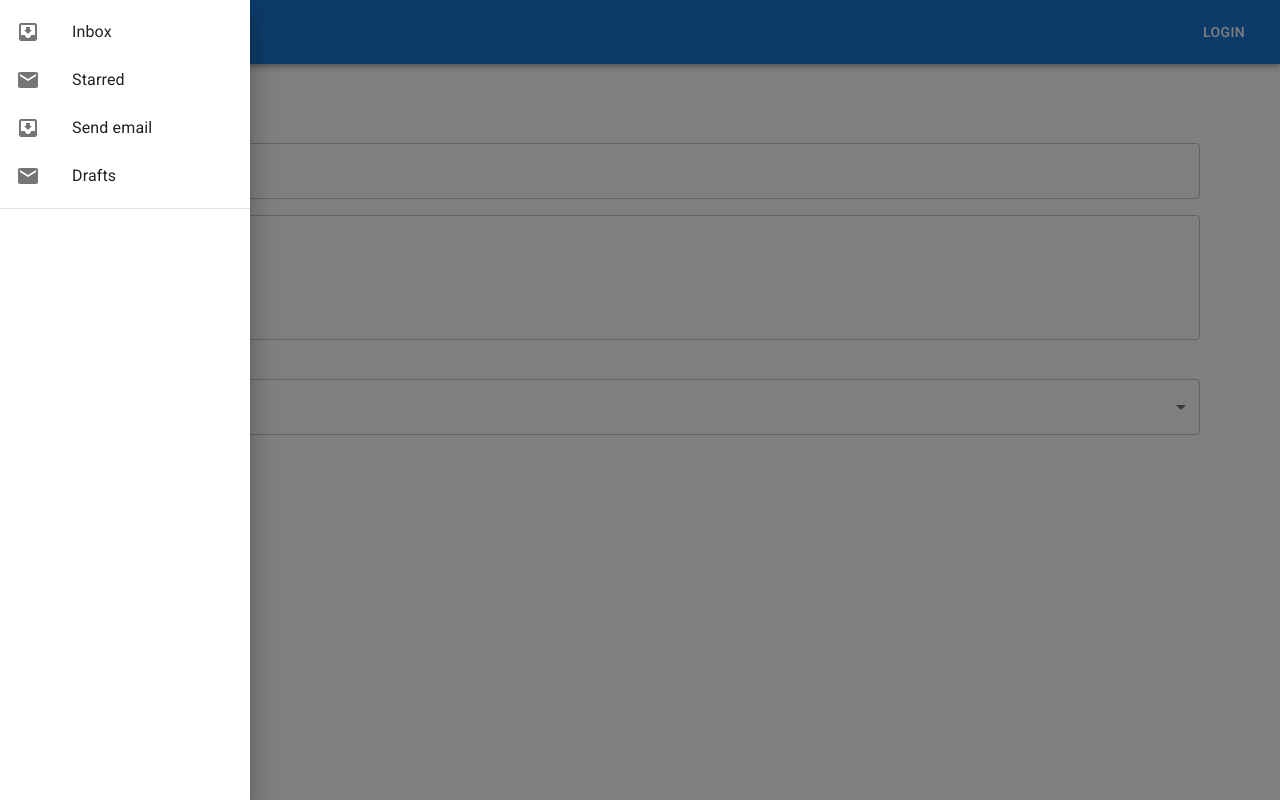
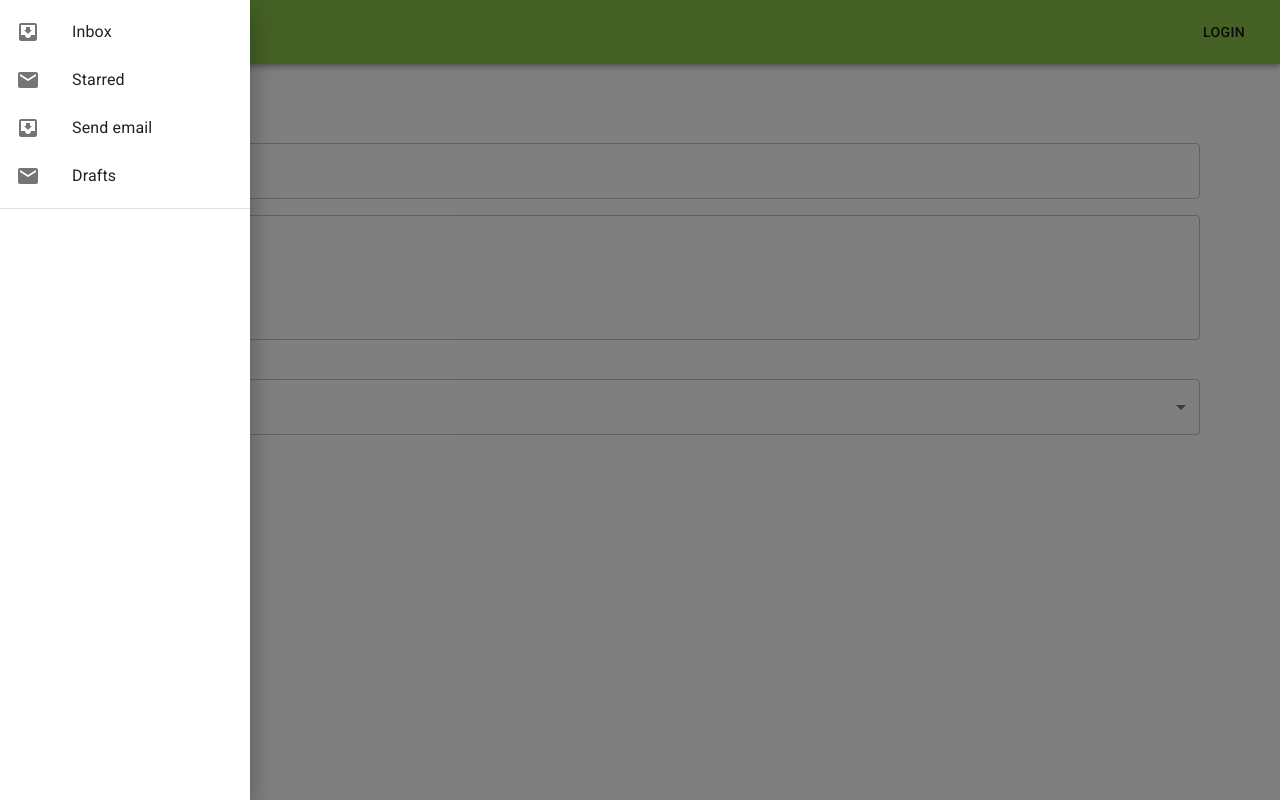
Before and after one commit to farazkhanfk7/material-ui-react-todo, a React (Create React App) app: page /create in a window 1280 px wide. Both pictures are taken after a click on the button "menu". Built offline with nearby package versions, Linux system fonts and the light colour scheme.

Commit message:
navbar+sidebar+theme optimized

```diff
--- a/src/App.js
+++ b/src/App.js
@@ -1,10 +1,24 @@
 import Create from './pages/Create';
 import Notes from './pages/Notes';
 import Appbar from './components/Appbar';
+import { createTheme } from '@mui/material/styles';
 import { BrowserRouter as Router, Route, Switch } from 'react-router-dom';
+import { ThemeProvider } from '@mui/material';
+
+const theme = createTheme({
+  palette: {
+    primary: {
+      main: '#3f51b5',
+    },
+    secondary: {
+      main: '#8bc34a',
+    },
+  },
+});
 
 function App() {
   return (
+    <ThemeProvider theme={theme}>
     <div>
       <Appbar/>
       <Router>
@@ -18,6 +32,7 @@ function App() {
         </Switch>
       </Router>
     </div>
+    </ThemeProvider>
   );
 }
 
--- a/src/components/Appbar.js
+++ b/src/components/Appbar.js
@@ -3,32 +3,20 @@ import Box from '@mui/material/Box';
 import Toolbar from '@mui/material/Toolbar';
 import Typography from '@mui/material/Typography';
 import Button from '@mui/material/Button';
+import Sidebar from './Sidebar';
 import IconButton from '@mui/material/IconButton';
 import MenuIcon from '@mui/icons-material/Menu';
 import { useState } from 'react';
-import Drawer from '@mui/material/Drawer';
-import List from '@mui/material/List';
-import Divider from '@mui/material/Divider';
-import ListItem from '@mui/material/ListItem';
-import ListItemIcon from '@mui/material/ListItemIcon';
-import ListItemText from '@mui/material/ListItemText';
-import InboxIcon from '@mui/icons-material/MoveToInbox';
-import MailIcon from '@mui/icons-material/Mail';
 
 export default function ButtonAppBar() {
-    const [state, setState] = useState({
-      left: false,
-    });
-
-    const anchor = "left"
-
-    const toggleDrawer = (anchor, open) => (event) => {
-      setState({ ...state, [anchor]: open });
+    const [state, setState] = useState(false);
+    const toggleDrawer = (open) => {
+      setState(open);
     };
 
   return (
     <Box sx={{ flexGrow: 1 }}>
-      <AppBar position="static">
+      <AppBar position="static" color="secondary">
         <Toolbar>
           <IconButton
             size="large"
@@ -36,37 +24,15 @@ export default function ButtonAppBar() {
             color="inherit"
             aria-label="menu"
             sx={{ mr: 2 }}
-            onClick={toggleDrawer(anchor, true)}
+            onClick={() => toggleDrawer(true)}
           >
             <MenuIcon />
           </IconButton>
 
-          <Drawer
-            anchor={anchor}
-            open={state[anchor]}
-            onClose={toggleDrawer(anchor, false)}
-          >
-            <Box
-              sx={{ width: anchor === 'top' || anchor === 'bottom' ? 'auto' : 250 }}
-              role="presentation"
-              onClick={toggleDrawer(anchor, false)}
-              onKeyDown={toggleDrawer(anchor, false)}
-            >
-          <List>
-            {['Inbox', 'Starred', 'Send email', 'Drafts'].map((text, index) => (
-              <ListItem button key={text}>
-                <ListItemIcon>
-                  {index % 2 === 0 ? <InboxIcon /> : <MailIcon />}
-                </ListItemIcon>
-                <ListItemText primary={text} />
-              </ListItem>
-            ))}
-          </List>
-          <Divider />
-        </Box>
-          </Drawer>
+          <Sidebar state={state} toggleDrawer={toggleDrawer} />
+
           <Typography variant="h6" component="div" sx={{ flexGrow: 1 }}>
-            News
+            Todo App
           </Typography>
           <Button color="inherit">Login</Button>
         </Toolbar>
--- /dev/null
+++ b/src/components/Sidebar.js
@@ -0,0 +1,39 @@
+import Box from '@mui/material/Box';
+import Drawer from '@mui/material/Drawer';
+import List from '@mui/material/List';
+import Divider from '@mui/material/Divider';
+import ListItem from '@mui/material/ListItem';
+import ListItemIcon from '@mui/material/ListItemIcon';
+import ListItemText from '@mui/material/ListItemText';
+import InboxIcon from '@mui/icons-material/MoveToInbox';
+import MailIcon from '@mui/icons-material/Mail';
+
+
+const Sidebar = ({state,toggleDrawer}) => {
+  return (
+    <div>
+      <Drawer anchor="left" open={state} onClose={() => toggleDrawer(false)}>
+        <Box
+          sx={{ width: 250 }}
+          role="presentation"
+          onClick={() => toggleDrawer(false)}
+          onKeyDown={() => toggleDrawer(false)}
+        >
+          <List>
+            {["Inbox", "Starred", "Send email", "Drafts"].map((text, index) => (
+              <ListItem button key={text}>
+                <ListItemIcon>
+                  {index % 2 === 0 ? <InboxIcon /> : <MailIcon />}
+                </ListItemIcon>
+                <ListItemText primary={text} />
+              </ListItem>
+            ))}
+          </List>
+          <Divider />
+        </Box>
+      </Drawer>
+    </div>
+  );
+};
+
+export default Sidebar;
--- a/src/pages/Create.js
+++ b/src/pages/Create.js
@@ -79,6 +79,7 @@ const Create = () => {
                 <Select
                 value={category}
                 label="Topic"
+                color="secondary"
                 onChange={(e) => setCategory(e.target.value)}
                 >
                   { categories.map((category) => (
```
